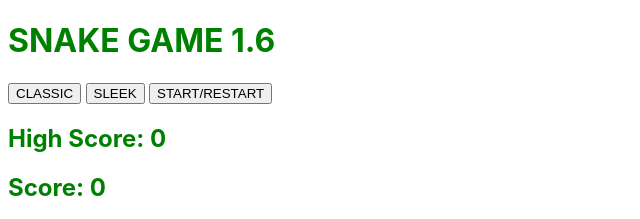
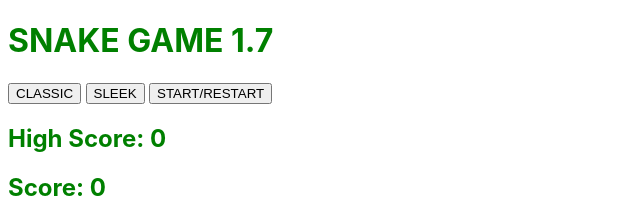
Before and after one commit to Lewis137/snakegame, a plain HTML site: page index.html in a window 1280 px wide. Shown: the top 219 px of the page, 0-640 px from the left. Drawn offline with Linux system fonts and the light colour scheme.

```diff
--- a/index.html
+++ b/index.html
@@ -5,7 +5,7 @@
     </head>
     <body>
         <div class="main">
-            <h1>SNAKE GAME 1.6</h1>
+            <h1>SNAKE GAME 1.7</h1>
             <button id="classicMode">CLASSIC</button>
             <button id="sleekMode">SLEEK</button>
             <button id="start">START/RESTART</button>
```
